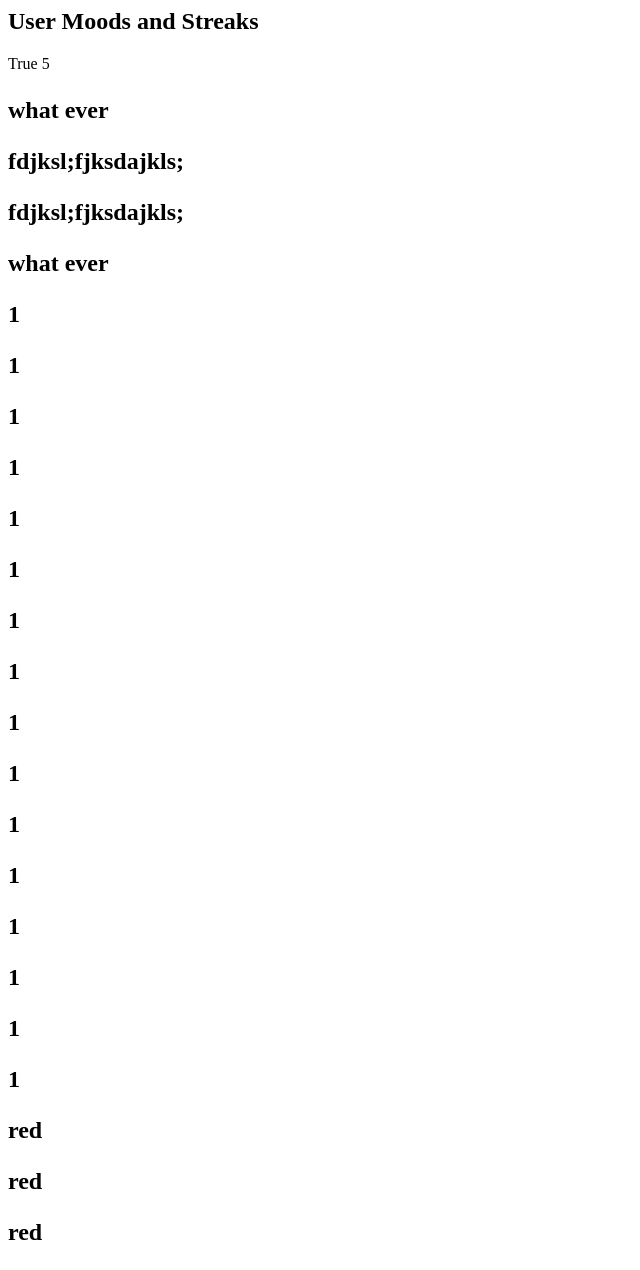
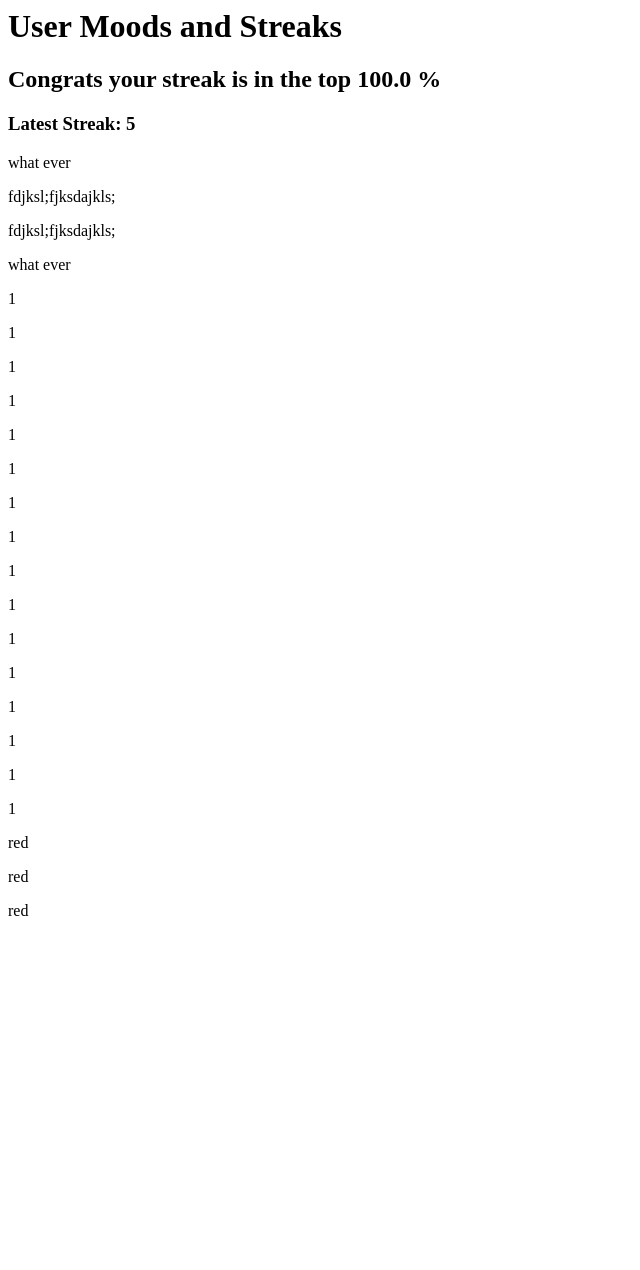
Before and after one commit to mujolocal/neuro, a Django app: page /mood/ in a window 1280 px wide. Shown: the whole page, without its empty margins (0-640 px from the left). After the commit the page ends 916 px from the top, so only its background shows below. Run offline with Django 3.2, Linux system fonts and the light colour scheme; a user stored in the database is signed in; data comes from the database, SQL or seed files in the repository; both versions use the stored data as it was after the commit.

Commit message:
updated paperwork and ensured features implemented

```diff
--- a/moods/templates/moods/listperc.html
+++ b/moods/templates/moods/listperc.html
@@ -1,11 +1,10 @@
 {% block content %}
-  <h2>User Moods and Streaks</h2>
+  <h1>User Moods and Streaks</h1>
     {% csrf_token %}
-    {{ show_score }}
+    <h2>{{ show_score }}</h2>
 
-    {{ latest_streak }}
+    <h3>Latest Streak: {{ latest_streak }}</h3>
     {% for mood in moods %}
-<h2>
 <p>{{ mood.mood }}</p>
 {% endfor %}
 
--- a/moods/views.py
+++ b/moods/views.py
@@ -36,15 +36,15 @@ class MoodCreateViewset(generics.CreateAPIView):
 def list_percent_view(request):
     user = request.user
     latest_streaks = getlateststreak()
-    cutoff = fifty_percent(latest_streaks)
+
     if isinstance(user.pk,int):
         moods =  Mood.objects.filter(person=user.pk)
-        print(moods)
-        # show_score =
+        cutoff = fifty_percent(latest_streaks)
+        print("cutoffis",cutoff)
         html_dict = {
+        "cutoff":cutoff,
         "moods":moods,
-        "show_score":True if latest_streaks[user.username] >= cutoff else False,
-        "score":percentage(number=latest_streaks[user.username] ,num_list=list(latest_streaks.values())),
+        "show_score":"Congrats your streak is in the top {} % ".format(percentage(number=latest_streaks[user.username] ,num_list=list(latest_streaks.values()))) if latest_streaks[user.username] > cutoff else "",
         "latest_streak":latest_streaks[user.username]
         }
         return  render(request, "moods/listperc.html" , html_dict)
@@ -65,6 +65,7 @@ def getlateststreak():
 
 def fifty_percent(streak_dict:dict):
     values = list(streak_dict.values())
+
     print(values)
     # values = streak_dict.values().sort()
     halfsize = math.ceil(len(values)/2)
```
Also changed, not shown: db.sqlite3, 4 other files.
